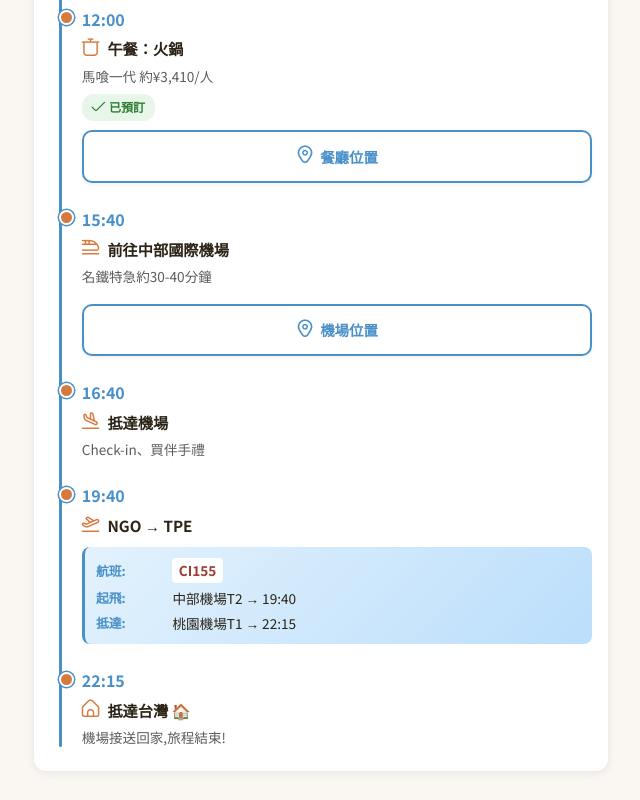
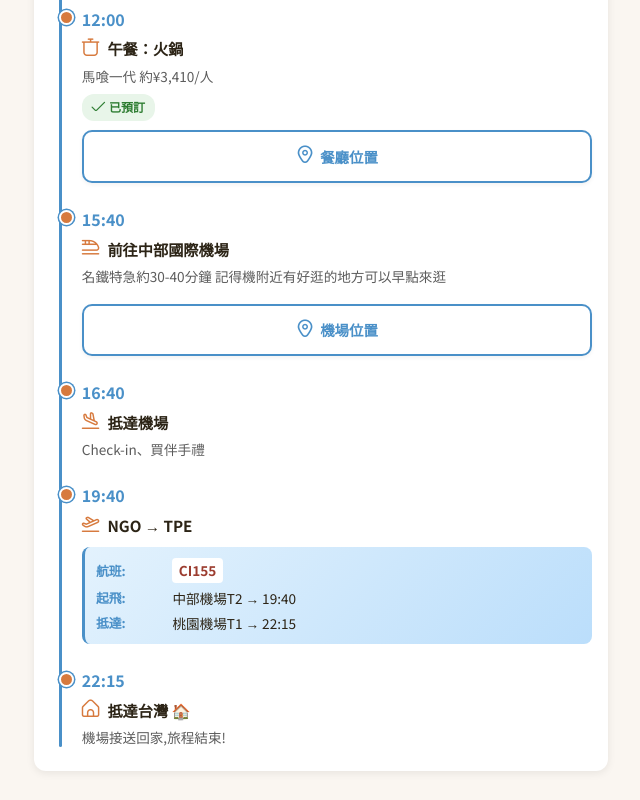
Before and after one commit to rkuan1/nagoya_travel_plan, a plain HTML site: page index.html in a window 1280 px wide. Shown: the part 8357-9157 px from the top of the page, without its empty margins (319-959 px from the left). Drawn offline with nearby package versions, Linux system fonts and the light colour scheme.

Commit message:
Update index.html

```diff
--- a/index.html
+++ b/index.html
@@ -1252,7 +1252,7 @@
                             <i class="fi fi-rr-train-side"></i>
                             前往中部國際機場
                         </div>
-                        <div class="timeline-note">名鐵特急約30-40分鐘</div>
+                        <div class="timeline-note">名鐵特急約30-40分鐘 記得機附近有好逛的地方可以早點來逛</div>
                         <a href="https://maps.app.goo.gl/ZFQ9XEXdkS9hkcYx5" target="_blank" class="map-btn">
                             <i class="fi fi-rr-marker"></i>
                             機場位置
```
